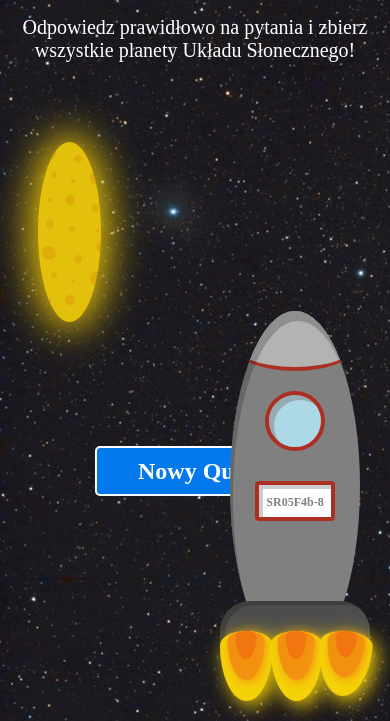
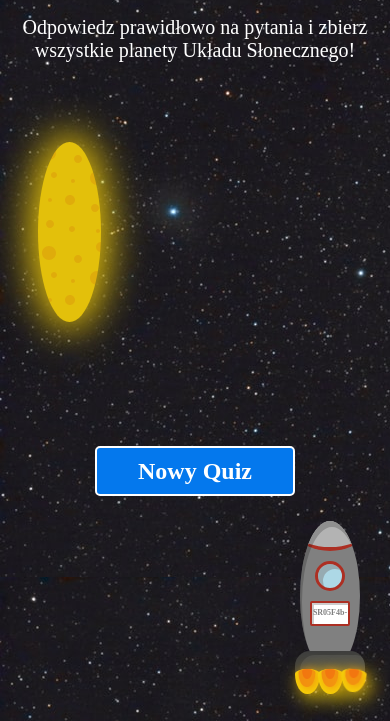
Before and after one commit to AnnaSzmyga/Vanilla-JS_Space-Quiz, a website: page index.html in a window 390 px wide. Shown: the part 123-844 px from the top of the page. Drawn offline with Linux system fonts and the light colour scheme; a web font is replaced by a local one.

Commit message:
Add media queries for spaceship's styles

```diff
--- a/js/script.js
+++ b/js/script.js
@@ -56,7 +56,6 @@ const newQuiz = () => {
 	updateResults();
 	activePlanetIndex = 0;
 	restartAnimation(spaceship);
-	//spaceship.classList.add('run');
 	activeQuestion = randomQuestion();
 	setTimeout(createQuestion(), 2000); // dlaczego nie działa opóźnienie?
 	startButton.classList.add('moved');
--- a/sass/_spaceship.scss
+++ b/sass/_spaceship.scss
@@ -1,54 +1,54 @@
 @keyframes burn {
     0%   {
         transform: rotate(0deg);
-        height: 70px;
+        height: 100%;
     }
     25% {
         transform: rotate(-6deg);
-        height: 75px;
+        height: 110%;
     }
     50% {
         transform: rotate(0deg);
-        height: 70px;
+        height: 100%;
     }
     75% {
         transform: rotate(6deg);
-        height: 65px;
+        height: 90%;
     }
     100% {
         transform: rotate(0deg);
-        height: 70px;
+        height: 100%;
     }
 }
 
 @keyframes fly {
     0%   {
-        top: calc(100vh - 420px);
+        bottom: 60px;
         right: 30px;
     }
     100% {
-        top: -400px;
+        bottom: 120vh;
         right: 50vw;
-        transform: rotate(-45deg);
+        transform: rotate(-30deg);
     }
 }
 
 @keyframes bounce {
     0%   {
-        top: calc(100vh - 420px);
+        bottom: 60px;
     }
     50%   {
-        top: calc(100vh - 410px);
+        bottom: 50px;
     }
     100% {
-        top: calc(100vh - 420px);
+        bottom: 60px;
     }
 }
 
 .spaceship {
     position: fixed;
     right: 30px;
-    top: calc(100vh - 420px);
+    bottom: 60px;
     display: inline-block;
     animation: bounce 2s infinite;
 
@@ -63,6 +63,10 @@
         border-radius: 50%;
         position: relative;
         overflow: hidden;
+        @media (max-width: 575px) {
+            width: 60px;
+            height: 150px;
+        }
 
         &::after {
             display: block;
@@ -74,6 +78,12 @@
             position: absolute;
             top: 0;
             left: 0;
+
+            @media (max-width: 575px) {
+                width: 60px;
+                height: 150px;
+                box-shadow: inset 2px 6px rgba(0, 0, 0, .2);
+            }
         }
     }
 
@@ -86,6 +96,10 @@
         border-bottom: 4px solid $red;
         border-bottom-left-radius: 50%;
         border-bottom-right-radius: 50%;
+
+        @media (max-width: 575px) {
+            height: 30px;
+        }
     }
 
     &__window {
@@ -99,6 +113,13 @@
         left: 50%;
         transform: translateX(-50%);
         box-shadow: inset 5px 5px rgba(128, 128, 128, .5);
+
+        @media (max-width: 575px) {
+            width: 30px;
+            height: 30px;
+            border: 3px solid $red;
+            top: 40px;
+        }
     }
 
     &__numbers {
@@ -117,6 +138,17 @@
         transform: translateX(-50%);
         box-shadow: inset 4px 4px rgba(128, 128, 128, .4);
         text-transform: capitalize;
+
+        @media (max-width: 575px) {
+            width: 40px;
+            height: 25px;
+            border: 2px solid $red;
+            border-radius: 2px;
+            top: 80px;
+            box-shadow: inset 2px 2px rgba(128, 128, 128, .4);
+            font-size: 8px;
+            line-height: 20px;
+        }
     }
 
     &__bottom {
@@ -130,16 +162,27 @@
         left: 50%;
         transform: translateX(-50%);
         box-shadow: inset 5px 4px rgba(0, 0, 0, .2);
+
+        @media (max-width: 575px) {
+            width: 70px;
+            height: 25px;
+            border-top-left-radius: 15px;
+            border-top-right-radius: 15px;
+            top: 130px;
+        }
     }
 
     &__flame {
         position: absolute;
         top: 30px;
         width: 35%;
-        height: 70px;
         background-color: #f4d109;
         border-radius: 50% 50% 50% 50% / 20% 20% 80% 80%;
         box-shadow: 5px 5px 20px #f4d109;
+
+        @media (max-width: 575px) {
+            top: 18px;
+        }
 
         &:nth-child(1) {
             left: 0;
```
Also changed, not shown: css/style.css, 1 other file.
